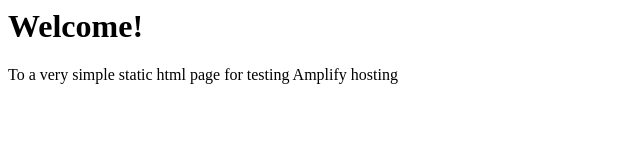
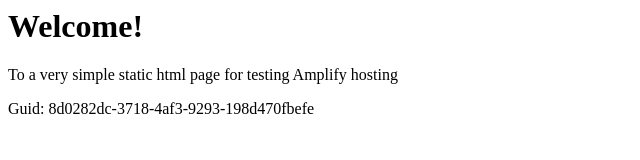
Before and after one commit to aws-aemilia-pdx/Github-PR-Commit-Integration-Test-DoNotTouch-GitHubAutoBuildCanaryTest-v1-gamma-us-west-2, a website: page src/index.html in a window 1280 px wide. Shown: the whole page, without its empty margins (0-640 px from the left). Drawn offline with Linux system fonts and the light colour scheme.

Commit message:
commit from integ tests

```diff
--- a/src/index.html
+++ b/src/index.html
@@ -1,3 +1,5 @@
+
+
 <html lang="en">
 
 <head>
@@ -10,6 +12,6 @@
 <body>
     <h1>Welcome!</h1>
     <p>To a very simple static html page for testing Amplify hosting</p>
-</body>
+    <p>Guid: 8d0282dc-3718-4af3-9293-198d470fbefe</p></body>
 
 </html>
```
